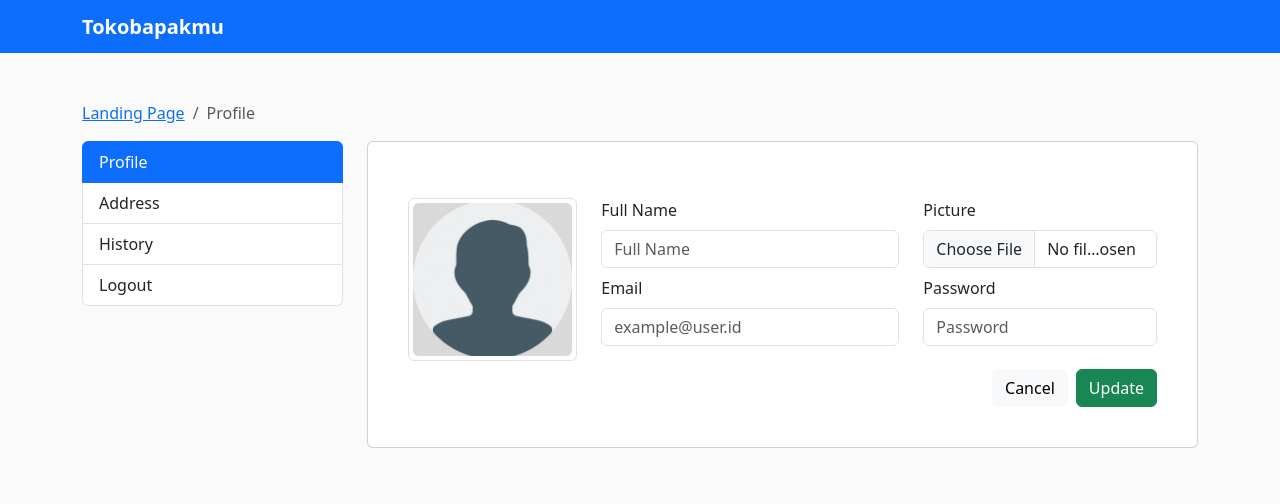
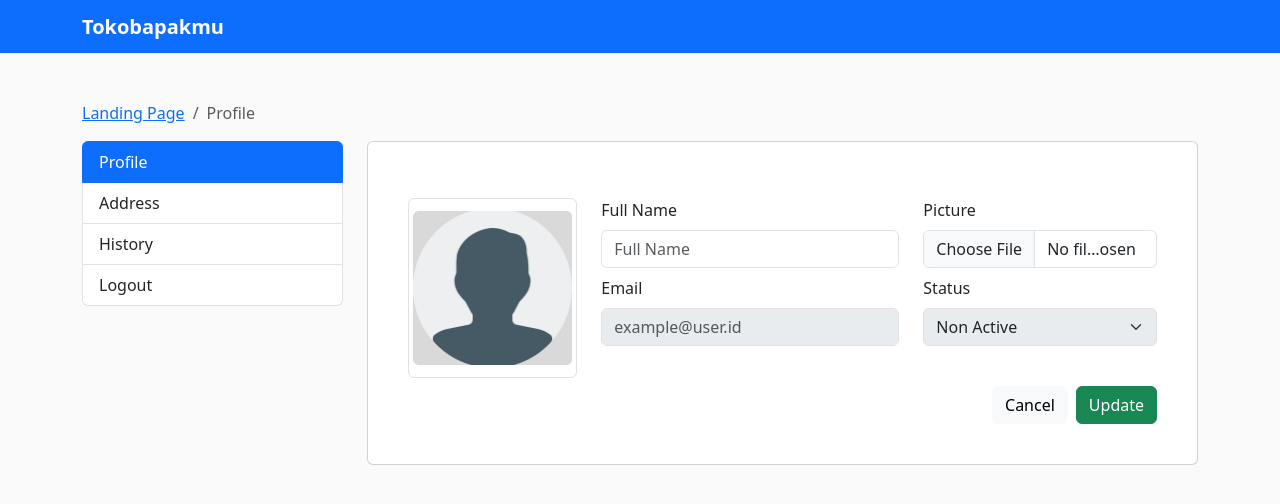
Before and after one commit to kalmipa21/fe-tokobapakmu, a React (Create React App) app: page /profile in a window 1280 px wide. Shown: the top 504 px of the page. Built offline with nearby package versions, Linux system fonts and the light colour scheme; no server answers; sample sign-in values are in the browser's storage.

Commit message:
features: fetching for update data

```diff
--- a/src/components/Profile/CardProfile.jsx
+++ b/src/components/Profile/CardProfile.jsx
@@ -1,15 +1,146 @@
 import { Card, Row, Col, Image, Form, Button } from "react-bootstrap";
+
+import { useFormik } from "formik";
+import * as Yup from "yup";
+import { toast } from "react-toastify";
+import { useEffect, useRef, useState } from "react";
+
+import { axiosInstance } from "../../configs/https";
+import handleErrorMessage from "../../utils/handleErrorMessage";
 import DefaultPhoto from "../../assets/images/profile.png?url";
+import { useSelector, useDispatch } from "react-redux";
+
+const initialValues = {
+  full_name: "",
+  email: "",
+  file_name: "",
+  status: false,
+};
+const validationSchema = Yup.object({
+  full_name: Yup.string().required("Field is required").min(4).max(30),
+  email: Yup.string().required("Field is required").email(),
+  file_name: Yup.string().required("Field is required"),
+});
 
 export default function CardProfile() {
+  const { user } = useSelector((state) => state.auth);
+  const dispatch = useDispatch();
+  const _id = user._id;
+
+  // FORMIK
+  const formik = useFormik({
+    initialValues,
+    validationSchema,
+    onSubmit: handleUpdateProfile,
+  });
+
+  const [isLoad, setIsLoad] = useState(true);
+  const [urlImage, setUrlImage] = useState(null);
+  const [image, setImage] = useState(null);
+
+  useEffect(() => {
+    if (isLoad) {
+      // SET LOADING
+      dispatch({ type: "SET_LOADING", value: true });
+      axiosInstance
+        .get(`users/${_id}/detail`)
+        .then((response) => {
+          const detail = response.data.data;
+
+          //   set url image
+          setUrlImage(detail.image.url);
+
+          formik.setFieldValue("full_name", detail.full_name);
+          formik.setFieldValue("email", detail.email);
+          formik.setFieldValue("status", detail.status);
+        })
+        .catch((error) => {
+          const message = error.response?.data?.message;
+
+          toast(handleErrorMessage(message), {
+            position: toast.POSITION.TOP_RIGHT,
+            type: toast.TYPE.ERROR,
+          });
+        })
+        .finally(() => {
+          dispatch({ type: "SET_LOADING", value: false });
+          setIsLoad(false);
+        });
+    }
+  }, [isLoad, dispatch, _id, formik]);
+
+  function handleUpdateProfile(form) {
+    const formData = new FormData();
+    formData.append("full_name", form.full_name);
+    formData.append("email", form.email);
+    formData.append("image", image);
+    formData.append("status", form.status);
+
+    // SET LOADING
+    dispatch({ type: "SET_LOADING", value: true });
+    axiosInstance
+      .put(`users/${_id}/update`, formData)
+      .then((response) => {
+        toast(response.data.message, {
+          position: toast.POSITION.TOP_RIGHT,
+          type: toast.TYPE.SUCCESS,
+        });
+      })
+      .catch((error) => {
+        const message = error.response?.data?.message;
+
+        toast(handleErrorMessage(message), {
+          position: toast.POSITION.TOP_RIGHT,
+          type: toast.TYPE.ERROR,
+        });
+      })
+      .finally(() => {
+        dispatch({ type: "SET_LOADING", value: false });
+        handleResetForm();
+      });
+  }
+
+  function handleChangeImage(event) {
+    const file = event.currentTarget.files[0];
+
+    // set input file_name
+    formik.setFieldValue("file_name", event.currentTarget.value);
+
+    // set input image
+    setImage(file);
+
+    const fileReader = new FileReader();
+    fileReader.onload = () => {
+      if (fileReader.readyState === 2) {
+        // set url image
+        setUrlImage(fileReader.result);
+      }
+    };
+    fileReader.readAsDataURL(file);
+  }
+
+  const refImage = useRef();
+  function handleResetForm() {
+    // reset input image
+    refImage.current.value = null;
+    // reset image
+    formik.resetForm();
+    setIsLoad(true);
+  }
+
   return (
-    <Form>
+    <Form onSubmit={formik.handleSubmit}>
       <Card className="p-4 mt-md-0 mt-2">
         <Card.Body className="mt-md-3">
           <Row>
             {/* IMG PROFILE */}
             <Col md="3" className="mb-md-0 mb-3">
-              <Image src={DefaultPhoto} thumbnail className="w-full mx-auto" />
+              <Image
+                src={urlImage ? urlImage : DefaultPhoto}
+                thumbnail
+                className="w-full mx-auto"
+                style={{ objectFit: "contain", width: "100%", height: "180px" }} //IF USE EXCEPT THUMBNAIL
+              />
             </Col>
             {/* IMNPUT FORM LEFT*/}
             <Col md="5">
@@ -22,51 +153,114 @@ export default function CardProfile() {
                   name="full_name"
                   type="text"
                   placeholder="Full Name"
+                  value={formik.values.full_name}
+                  onBlur={formik.handleBlur}
+                  onChange={formik.handleChange}
+                  className={
+                    formik.touched.full_name &&
+                    formik.errors.full_name &&
+                    "border-danger"
+                  }
                 />
+                {formik.touched.full_name && formik.errors.full_name && (
+                  <small className="text-danger text__5">
+                    {formik.errors.full_name}
+                  </small>
+                )}
               </Form.Group>
               <Form.Group className="mb-2">
                 <Form.Label htmlFor="email" className="mb-2">
                   Email
                 </Form.Label>
                 <Form.Control
+                  disabled
                   id="email"
                   name="email"
                   type="text"
                   placeholder="example@user.id"
+                  value={formik.values.email}
+                  onBlur={formik.handleBlur}
+                  onChange={formik.handleChange}
+                  className={
+                    formik.touched.email &&
+                    formik.errors.email &&
+                    "border-danger"
+                  }
                 />
+                {formik.touched.email && formik.errors.email && (
+                  <small className="text-danger text__5">
+                    {formik.errors.email}
+                  </small>
+                )}
               </Form.Group>
             </Col>
             {/* IMNPUT FORM RIGHT*/}
 
             <Col md="4">
               <Form.Group className="mb-2">
-                <Form.Label htmlFor="image" className="mb-2">
+                <Form.Label htmlFor="file_name" className="mb-2">
                   Picture
                 </Form.Label>
                 <Form.Control
-                  id="image"
-                  name="image"
+                  ref={refImage}
+                  id="file_name"
+                  name="file_name"
                   type="file"
                   accept="image/*"
+                  value={formik.values.file_name}
+                  onBlur={formik.handleBlur}
+                  onChange={handleChangeImage}
+                  className={
+                    formik.touched.file_name &&
+                    formik.errors.file_name &&
+                    "border-danger"
+                  }
                 />
+                {formik.touched.image && formik.errors.image && (
+                  <small className="text-danger text__5">
+                    {formik.errors.image}
+                  </small>
+                )}
               </Form.Group>
               <Form.Group className=" mb-2">
-                <Form.Label htmlFor="password" className="mb-2">
-                  Password
+                <Form.Label htmlFor="status" className="mb-2">
+                  Status
                 </Form.Label>
-                <Form.Control
-                  id="password"
-                  name="password"
-                  type="password"
-                  placeholder="Password"
-                />
+                <Form.Select
+                  disabled
+                  id="status"
+                  name="status"
+                  placeholder="Status"
+                  value={formik.values.status}
+                  onBlur={formik.handleBlur}
+                  onChange={formik.handleChange}
+                  className={
+                    formik.touched.status &&
+                    formik.errors.status &&
+                    "border-danger"
+                  }
+                >
+                  <option value={false}>Non Active</option>
+                  <option value={true}>Active</option>
+                </Form.Select>
+
+                {formik.touched.password && formik.errors.password && (
+                  <small className="text-danger text__5">
+                    {formik.errors.password}
+                  </small>
+                )}
               </Form.Group>
             </Col>
           </Row>
 
           <Row>
             <Col className=" d-flex justify-content-end mt-2">
-              <Button type="button" variant="light" className=" me-2">
+              <Button
+                type="button"
+                variant="light"
+                className=" me-2"
+                onClick={handleResetForm}
+              >
                 Cancel
               </Button>
               <Button type="submit" variant="success">
```
